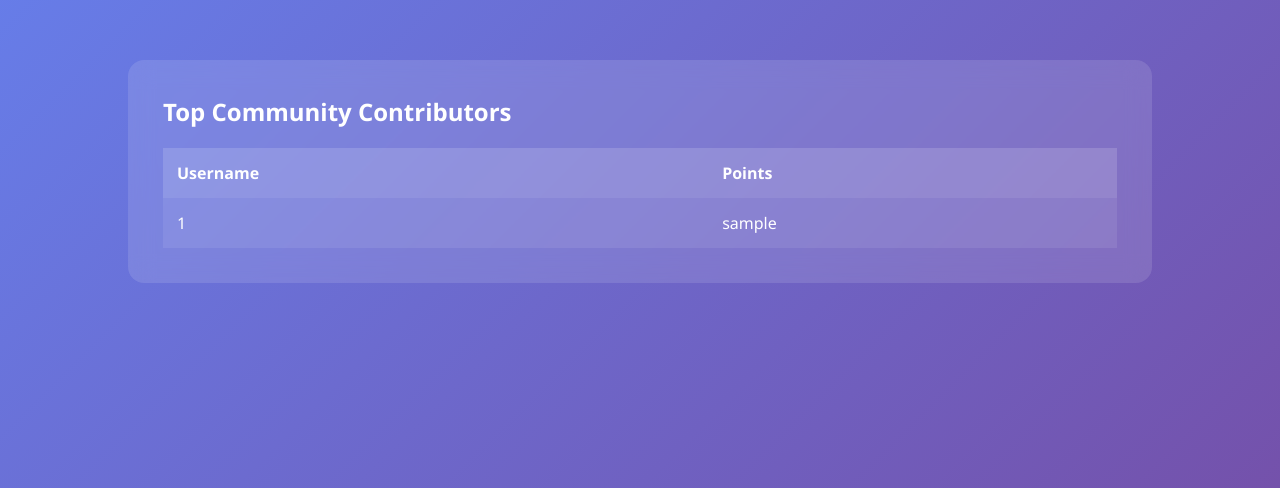
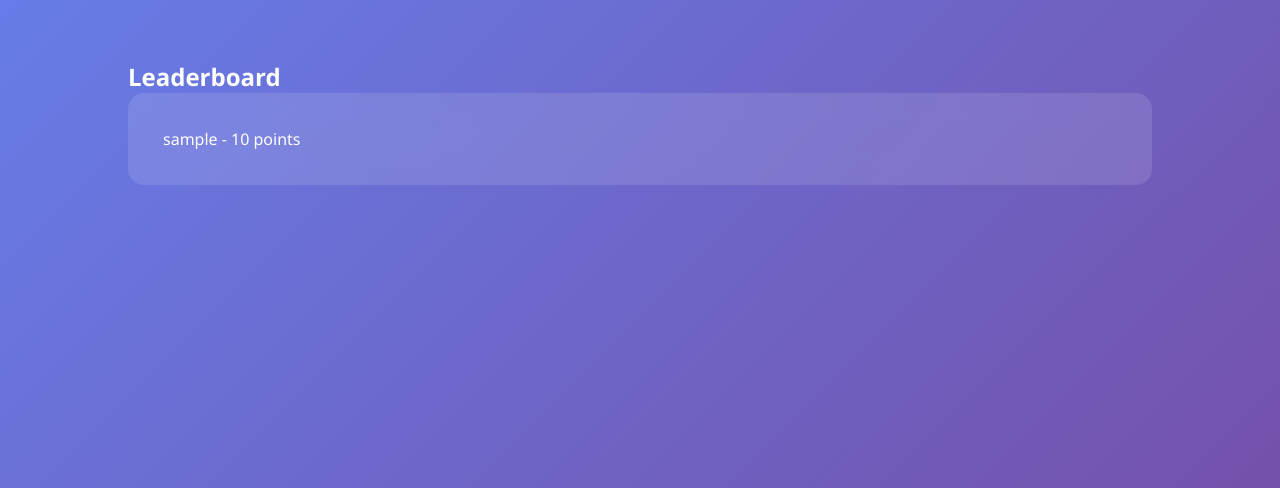
Before and after one commit to yashaswini-nalavala/Echovault-resilience-network, a Flask app: page /leaderboard in a window 1280 px wide. Shown: the part 58-546 px from the top of the page. Run offline with Flask 3, Linux system fonts and the light colour scheme; tables that the repository leaves empty hold one stand-in row (values such as "Sample post").

Commit message:
Revamp leaderboard layout and user display
Updated the leaderboard display to show individual user points in cards.

```diff
--- a/templates/leaderboard.html
+++ b/templates/leaderboard.html
@@ -1,20 +1,12 @@
 {% extends "base.html" %}
+{% block content %}
 
-{% block content %}
+<h2>Leaderboard</h2>
+
+{% for user in users %}
 <div class="card">
-    <h2>Top Community Contributors</h2>
+<p>{{ user.username }} - {{ user.points }} points</p>
+</div>
+{% endfor %}
 
-    <table>
-        <tr>
-            <th>Username</th>
-            <th>Points</th>
-        </tr>
-        {% for user in users %}
-        <tr>
-            <td>{{ user[0] }}</td>
-            <td>{{ user[1] }}</td>
-        </tr>
-        {% endfor %}
-    </table>
-</div>
 {% endblock %}
```
